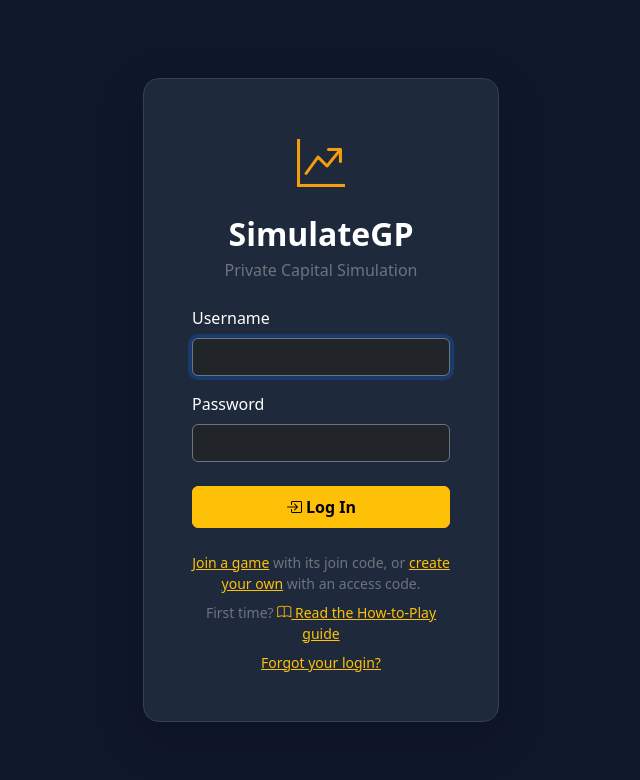
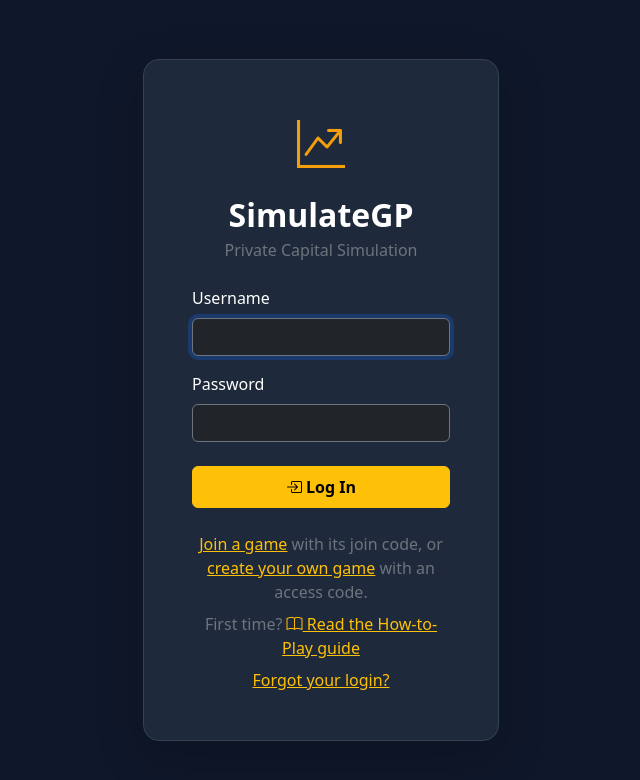
Before and after one commit to 081602/simulategp, a Flask app: page /login in a window 1280 px wide. Shown: the top 780 px of the page, without its empty margins (319-959 px from the left). Run offline with Flask 3, Linux system fonts and the light colour scheme; some libraries are stand-ins or nearby versions.

Commit message:
Login/create pages: bigger helper text, clearer wording
Login page: the links below the form (join / create / guide / forgot)
drop the small class for normal-size text, and "create your own" now
reads "create your own game". Create page: the Access Code field
explains why a code is required (prevents bots creating unlimited
games).

Co-Authored-By: Claude Fable 5 <noreply@anthropic.com>

```diff
--- a/templates/create_game.html
+++ b/templates/create_game.html
@@ -34,6 +34,10 @@
             <label class="form-label text-white">Access Code</label>
             <input type="text" name="access_code" class="form-control bg-dark text-white border-secondary"
                    placeholder="Enter your access code" required autofocus>
+            <div class="form-text text-secondary">
+              Currently an access code is necessary to create a game &mdash; it prevents
+              unauthorized, unlimited games being created by unfriendly bots.
+            </div>
           </div>
           <hr class="border-secondary">
           <div class="mb-3">
--- a/templates/login.html
+++ b/templates/login.html
@@ -42,16 +42,16 @@
             <i class="bi bi-box-arrow-in-right"></i> Log In
           </button>
         </form>
-        <p class="mt-4 text-secondary small mb-2">
+        <p class="mt-4 text-secondary mb-2">
           <a href="{{ url_for('join_game') }}" class="text-warning">Join a game</a>
           with its join code, or
-          <a href="{{ url_for('create_game_self_service') }}" class="text-warning">create your own</a>
+          <a href="{{ url_for('create_game_self_service') }}" class="text-warning">create your own game</a>
           with an access code.
         </p>
-        <p class="text-secondary small mb-2">
+        <p class="text-secondary mb-2">
           First time? <a href="{{ url_for('guide') }}" class="text-warning"><i class="bi bi-book"></i> Read the How-to-Play guide</a>
         </p>
-        <p class="text-secondary small mb-0">
+        <p class="text-secondary mb-0">
           <a href="{{ url_for('forgot_login') }}" class="text-warning">Forgot your login?</a>
         </p>
       </div>
```
